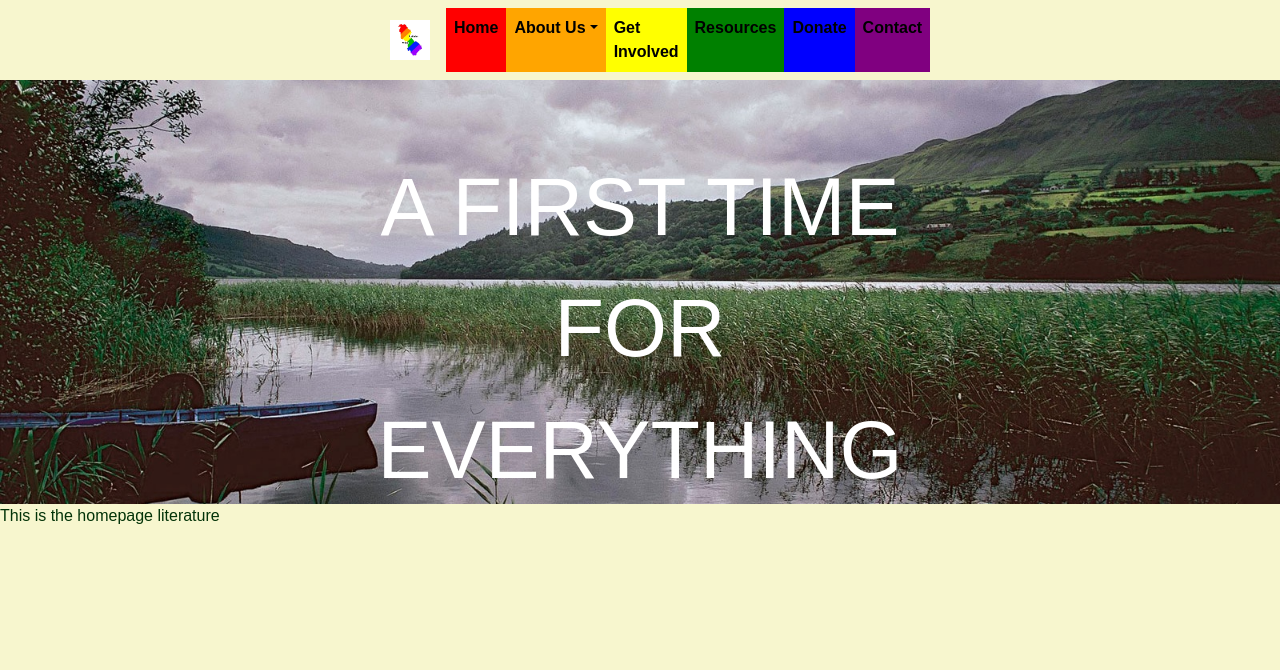
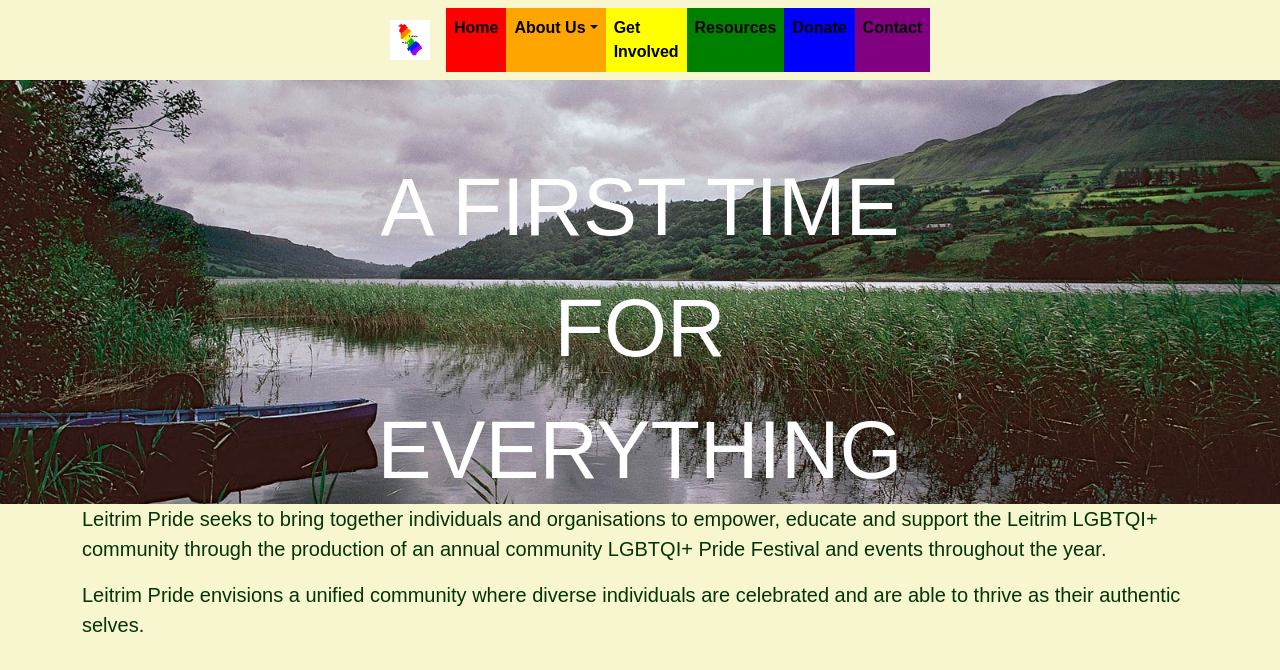
Before and after one commit to Jacobs1986/leitrim-pride, a React (Create React App) app in the folder client/: page / in a window 1280 px wide. Shown: the top 670 px of the page. Built offline with nearby package versions, Linux system fonts and the light colour scheme.

Commit message:
Copied and pasted literature from the document into two paragraph tag

```diff
--- a/client/src/components/homePageLit/homePageLit.js
+++ b/client/src/components/homePageLit/homePageLit.js
@@ -3,8 +3,25 @@ import React from "react";
 // CSS File
 import "./homePageLit.css";
 
+// Bootstrap
+import {
+    Container,
+    Row,
+    Col
+} from 'react-bootstrap';
+
 export default function HomePageLit() {
     return (
-        <div>This is the homepage literature</div>
+        <div>
+            <Container>
+                <Row>
+                    <Col xs={12}>
+                        <p>Leitrim Pride seeks to bring together individuals and organisations to empower, educate and support the Leitrim LGBTQI+ community through the production of an annual community LGBTQI+ Pride Festival and events throughout the year.</p>
+
+                        <p>Leitrim Pride envisions a unified community where diverse individuals are celebrated and are able to thrive as their authentic selves.</p>
+                    </Col>
+                </Row>
+            </Container>
+        </div>
     );
 };
```
